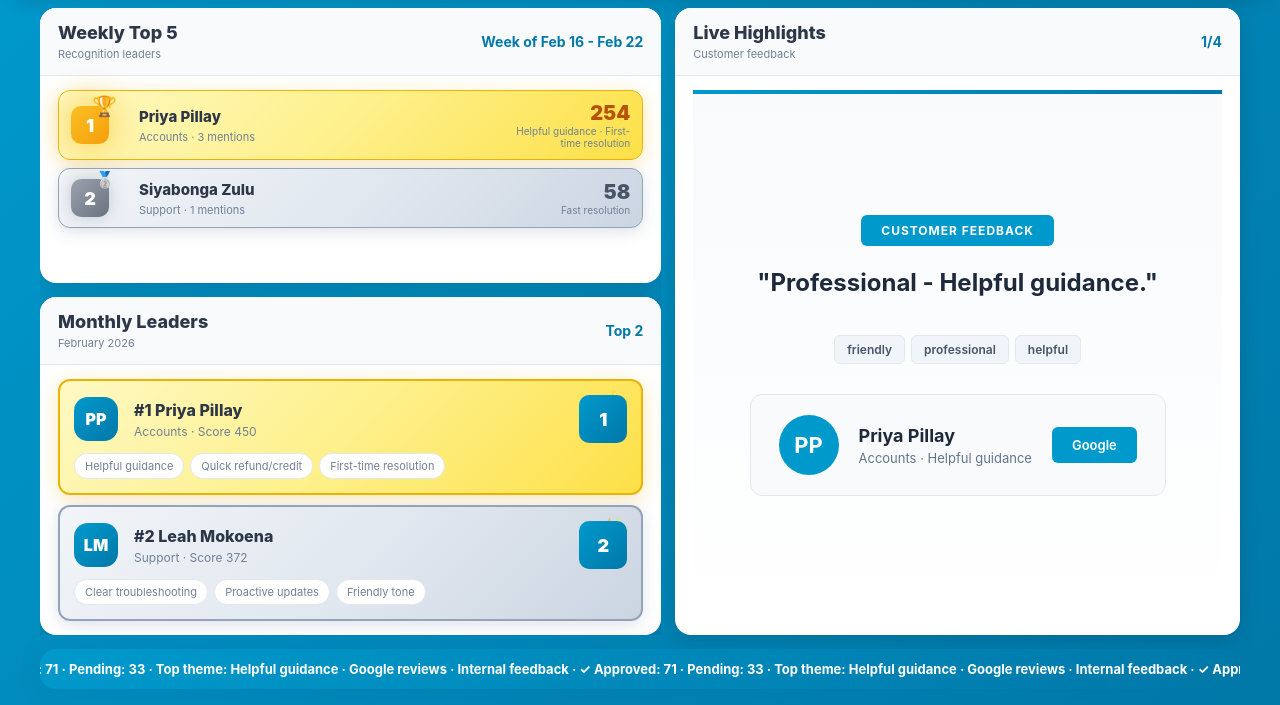
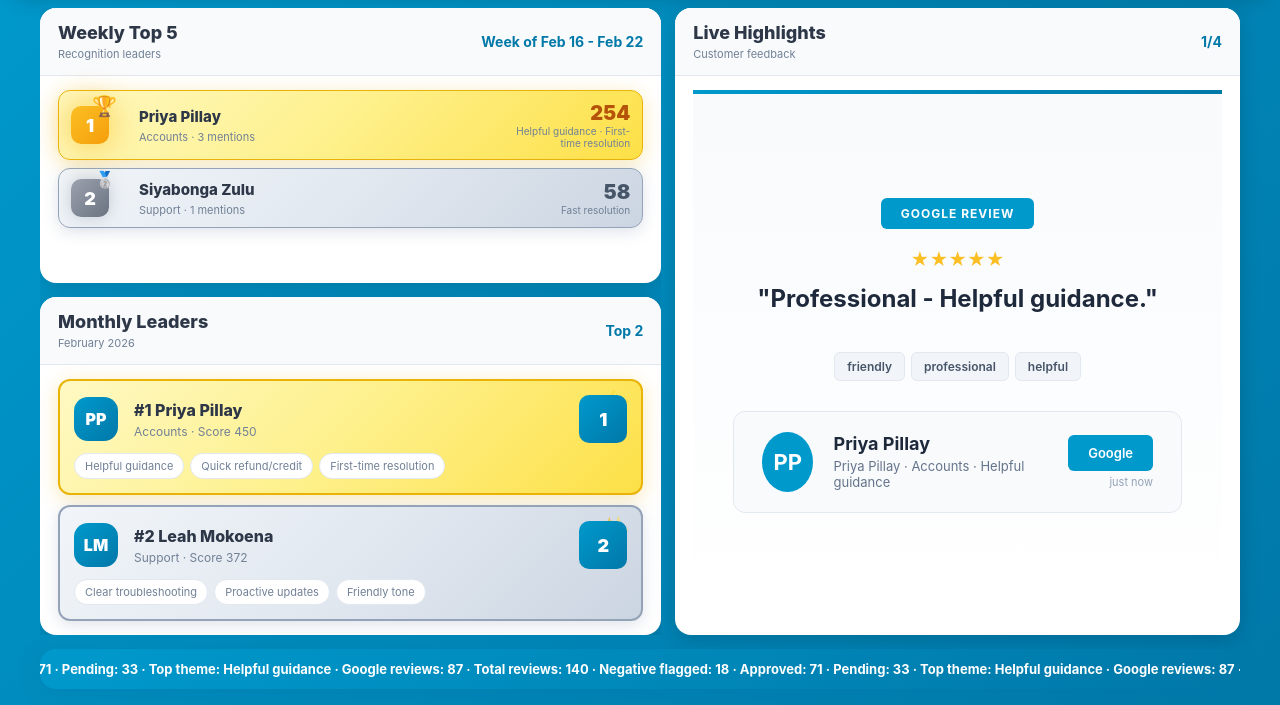
Before and after one commit to dylanayronrodgers-creator/marketing, a plain HTML site: page tv.html in a window 1280 px wide. Shown: the part 95-800 px from the top of the page. Drawn offline with Linux system fonts and the light colour scheme.

Commit message:
Optimize TV dashboard: smooth transitions, star ratings, reviewer photos, time-ago, smarter refresh

```diff
--- a/tv.html
+++ b/tv.html
@@ -670,6 +670,8 @@
   var counter = document.getElementById("slideCounter");
   var highlightIdx = 0;
   var highlights = [];
+  var SLIDE_INTERVAL = 8000;
+  var lastItemCount = -1;
 
   function formatWeekRange(startIso) {
     var d = new Date(startIso);
@@ -688,8 +690,34 @@
     return String(name || "").split(" ").filter(Boolean).slice(0, 2).map(function(p) { return p[0]; }).join("").toUpperCase();
   }
 
+  function stars(rating) {
+    if (rating == null) return "";
+    var full = Math.floor(rating);
+    var html = "";
+    for (var i = 0; i < 5; i++) {
+      html += '<span style="color:' + (i < full ? '#fbbf24' : '#d1d5db') + '; font-size:18px;">★</span>';
+    }
+    return html;
+  }
+
+  function timeAgo(dateStr) {
+    var d = new Date(dateStr);
+    var now = new Date();
+    var diff = Math.floor((now - d) / 1000);
+    if (diff < 60) return "just now";
+    if (diff < 3600) return Math.floor(diff / 60) + "m ago";
+    if (diff < 86400) return Math.floor(diff / 3600) + "h ago";
+    if (diff < 604800) return Math.floor(diff / 86400) + "d ago";
+    return d.toLocaleDateString(undefined, { day: "2-digit", month: "short" });
+  }
+
   function render() {
     state = loadState();
+
+    // Only re-render lists if data changed
+    var currentCount = state.items.length;
+    var dataChanged = currentCount !== lastItemCount;
+    lastItemCount = currentCount;
 
     var now = new Date();
     var lb = computeLeaderboards(state, now);
@@ -698,6 +726,7 @@
     elWeekSmall.textContent = formatWeekRange(lb.weekStart);
     elMonth.textContent = formatMonthLabel(now);
 
+    if (dataChanged) {
       // Weekly Top 5
       weeklyList.innerHTML = lb.weeklyTop.slice(0, 5).map(function(r, i) {
         var rankClass = i < 3 ? ' rank-' + (i + 1) : '';
@@ -709,9 +738,9 @@
           '<div><div class="tv-rank-score">' + Math.round(r.score) + '</div>' +
           '<div class="tv-rank-reason">' + ((r.themes || []).join(" · ") || "Great feedback") + '</div></div>' +
           '</div>';
-    }).join("");
+      }).join("") || '<div style="text-align:center; padding:40px; color:#94a3b8;">No weekly leaders yet — approve reviews to see rankings</div>';
 
-    // Monthly Leaders - using TV classes
+      // Monthly Leaders
       podium.innerHTML = lb.monthlyTop.map(function(m, i) {
         return '<div class="tv-podium-card">' +
           '<div class="tv-podium-top">' +
@@ -721,49 +750,93 @@
           '<div class="tv-rank-num" style="width:48px;height:48px;">' + (i + 1) + '</div></div>' +
           '<div class="tv-themes">' + (m.themes || []).map(function(t) { return '<span class="tv-theme">' + t + '</span>'; }).join("") + '</div>' +
           '</div>';
-    }).join("");
+      }).join("") || '<div style="text-align:center; padding:20px; color:#94a3b8;">No monthly leaders yet</div>';
 
       highlights = lb.highlights;
-    highlightIdx = 0;
-    renderSlide();
+      if (highlightIdx >= highlights.length) highlightIdx = 0;
+    }
 
+    // Ticker
     var approvedCount = state.items.filter(function(i) { return i.status === "Approved" && i.sentiment !== "Negative"; }).length;
     var pendingCount = state.items.filter(function(i) { return i.status === "Pending"; }).length;
-    var sync = "✓ Approved: " + approvedCount + "  ·  Pending: " + pendingCount;
-    var theme = lb.weeklyTop[0] && lb.weeklyTop[0].themes && lb.weeklyTop[0].themes[0] ? "Top theme: " + lb.weeklyTop[0].themes[0] : "Top theme: Fast resolution";
-    var loop = [sync, theme, "Google reviews", "Internal feedback"];
-    loop = loop.concat(loop).concat(loop);
-    ticker.textContent = loop.map(function(t) { return "     " + t + "     "; }).join("·");
+    var googleCount = state.items.filter(function(i) { return i.source === "Google"; }).length;
+    var negCount = state.items.filter(function(i) { return i.sentiment === "Negative"; }).length;
+    var topTheme = lb.weeklyTop[0] && lb.weeklyTop[0].themes && lb.weeklyTop[0].themes[0] ? lb.weeklyTop[0].themes[0] : "Customer excellence";
+
+    var tickerItems = [
+      "Approved: " + approvedCount,
+      "Pending: " + pendingCount,
+      "Top theme: " + topTheme,
+      "Google reviews: " + googleCount,
+      "Total reviews: " + state.items.length,
+      "Negative flagged: " + negCount
+    ];
+    var loop = tickerItems.concat(tickerItems).concat(tickerItems);
+    ticker.textContent = loop.map(function(t) { return "     ·     " + t; }).join("");
   }
 
   function renderSlide() {
+    // Fade out
+    slide.style.opacity = "0";
+
+    setTimeout(function() {
       if (!highlights.length) {
-      slide.innerHTML = '<div class="tv-quote">No approved highlights yet</div>' +
-        '<div class="tv-agent-card">' +
+        slide.innerHTML = '<div style="text-align:center;">' +
+          '<div style="font-size:48px; margin-bottom:16px;">📋</div>' +
+          '<div class="tv-quote" style="font-size:28px;">No approved highlights yet</div>' +
+          '<div class="tv-agent-card" style="margin-top:24px;">' +
           '<div class="tv-agent-avatar">?</div>' +
           '<div class="tv-agent-info"><div class="tv-agent-name">Waiting for approvals</div>' +
-        '<div class="tv-agent-team">Approve items in the Manager Portal</div></div>' +
-        '<div class="tv-agent-source">Manager Portal</div></div>';
+          '<div class="tv-agent-team">Approve items in the Manager Portal to display here</div></div>' +
+          '</div></div>';
         counter.textContent = "0/0";
+        slide.style.opacity = "1";
         return;
       }
 
       var s = highlights[highlightIdx % highlights.length];
       var quote = s.tvSnippet || s.text;
-    slide.innerHTML = '<div class="tv-celebration-badge">Customer Feedback</div>' +
+      if (quote.length > 180) quote = quote.substring(0, 180) + "...";
+
+      // Reviewer avatar: use thumbnail if available, otherwise initials
+      var avatarHtml;
+      if (s.reviewerThumbnail) {
+        avatarHtml = '<img src="' + s.reviewerThumbnail + '" style="width:60px; height:60px; border-radius:50%; object-fit:cover;" onerror="this.style.display=\'none\'; this.nextElementSibling.style.display=\'flex\';" />' +
+          '<div class="tv-agent-avatar" style="display:none;">' + initials(s.reviewerName || s.agent) + '</div>';
+      } else {
+        avatarHtml = '<div class="tv-agent-avatar">' + initials(s.agent) + '</div>';
+      }
+
+      var reviewerName = s.reviewerName || s.agent || "Customer";
+      var starsHtml = stars(s.rating);
+      var timeLabel = timeAgo(s.createdAt);
+
+      slide.innerHTML = '<div class="tv-celebration-badge">' + (s.source === "Google" ? "Google Review" : "Customer Feedback") + '</div>' +
+        (starsHtml ? '<div style="margin-bottom:12px;">' + starsHtml + '</div>' : '') +
         '<div class="tv-quote">"' + quote + '"</div>' +
         '<div class="tv-keywords">' + (s.keywords || []).slice(0, 5).map(function(k) { return '<span class="tv-keyword">' + k + '</span>'; }).join("") + '</div>' +
         '<div class="tv-agent-card">' +
-      '<div class="tv-agent-avatar">' + initials(s.agent) + '</div>' +
-      '<div class="tv-agent-info"><div class="tv-agent-name">' + s.agent + '</div>' +
-      '<div class="tv-agent-team">' + s.team + (s.theme ? ' · ' + s.theme : '') + '</div></div>' +
-      '<div class="tv-agent-source">' + s.source + '</div></div>';
+        avatarHtml +
+        '<div class="tv-agent-info"><div class="tv-agent-name">' + reviewerName + '</div>' +
+        '<div class="tv-agent-team">' + (s.agent !== "Unknown" ? s.agent + ' · ' : '') + s.team + (s.theme ? ' · ' + s.theme : '') + '</div></div>' +
+        '<div style="text-align:right;"><div class="tv-agent-source">' + s.source + '</div>' +
+        '<div style="font-size:11px; color:#94a3b8; margin-top:4px;">' + timeLabel + '</div></div>' +
+        '</div>';
+
       counter.textContent = ((highlightIdx % highlights.length) + 1) + "/" + highlights.length;
       highlightIdx += 1;
+
+      // Fade in
+      slide.style.opacity = "1";
+    }, 300);
   }
 
+  // Add transition to slide element
+  slide.style.transition = "opacity 0.3s ease";
+
   render();
-  setInterval(renderSlide, 8000);
+  renderSlide();
+  setInterval(renderSlide, SLIDE_INTERVAL);
   setInterval(render, 20000);
 
   console.log("TV Dashboard ready. Approved items:", getApprovedItems(state).length);
```
Lines whose indentation alone changed are shown as unchanged.
